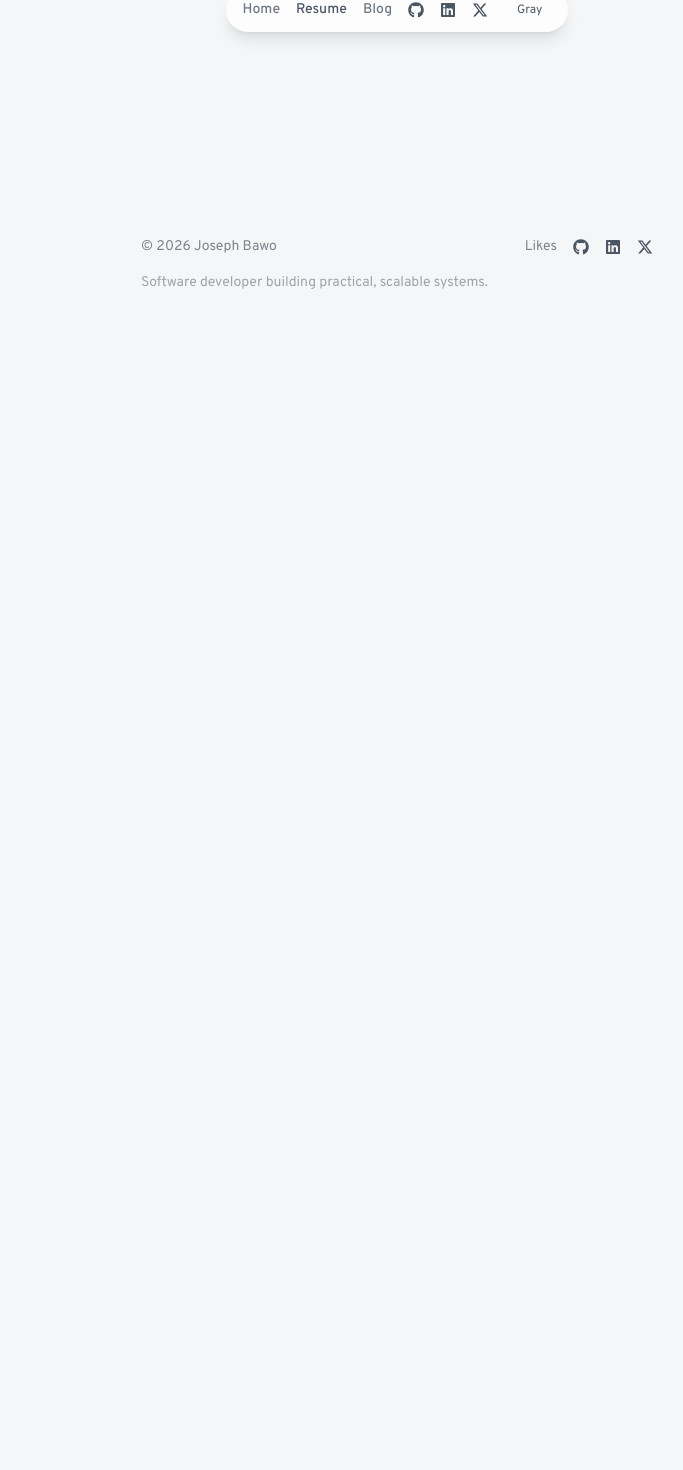
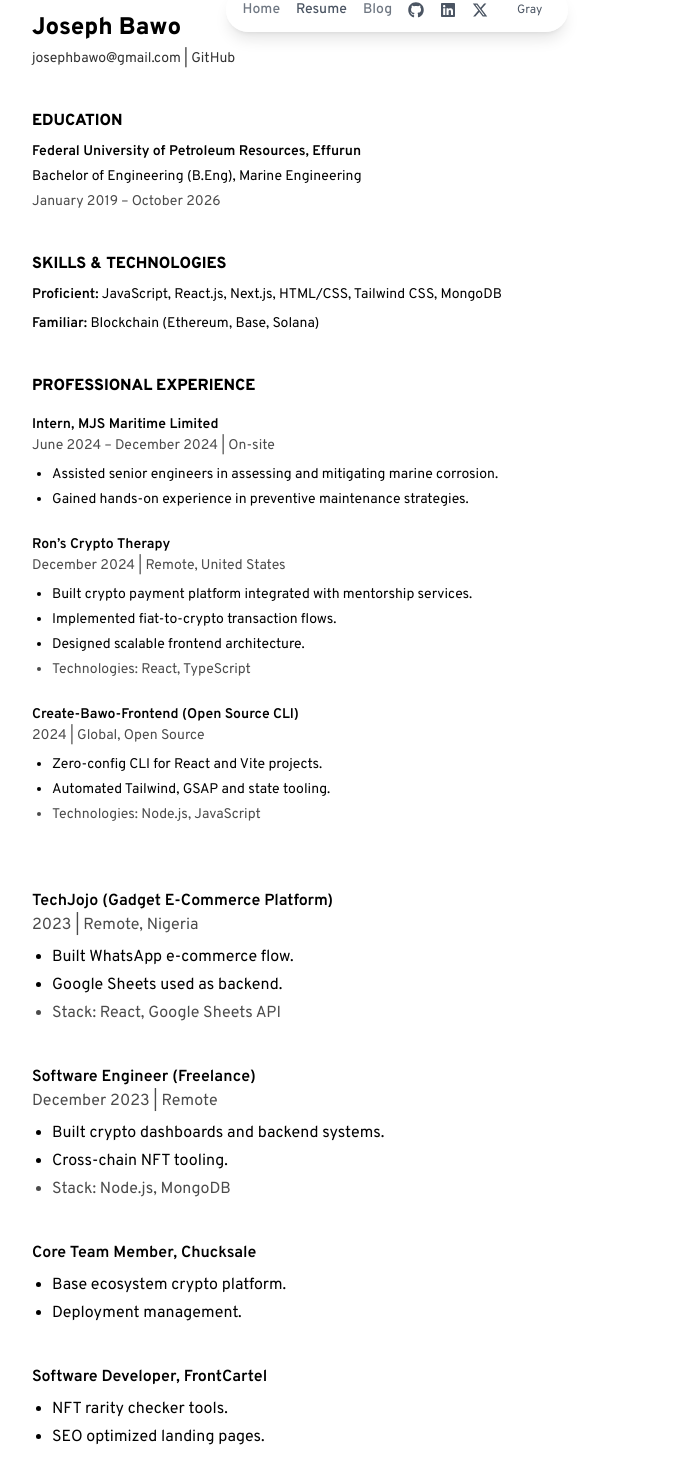
Before and after one commit to Joebakid/Porfolio-Redesign, a React (Vite) app: page /resume/pdf in a window 1280 px wide. Shown: the part 28-1498 px from the top of the page, without its empty margins (243-926 px from the left). Before the commit the page ends 800 px from the top, so only its background shows below. Built offline with nearby package versions, Linux system fonts and the light colour scheme.

Commit message:
printing

```diff
--- a/src/App.jsx
+++ b/src/App.jsx
@@ -12,6 +12,7 @@
 import { AppProvider } from "./state/AppContext";
 import GsapProvider from "./gsap/GsapProvider";
 import ScrollToTop from "./components/ScrollToTop";
+import ResumePDF from "./components/resume/ResumePDF";
 
 import { Analytics } from "@vercel/analytics/react"
 
@@ -46,6 +47,8 @@
               }
             />
 
+            <Route path="/resume/pdf" element={<ResumePDF/>} />
+
             <Route
               path="/bloglist"
               element={
--- a/src/components/landing page/Resume.jsx
+++ b/src/components/landing page/Resume.jsx
@@ -1,59 +1,27 @@
-import { useRef } from "react";
-import html2canvas from "html2canvas";
-import jsPDF from "jspdf";
-
 export default function Resume() {
-  const resumeRef = useRef(null);
-
-  const downloadPDF = async () => {
-    try {
-      const pages = resumeRef.current.querySelectorAll(".pdf-page");
-      if (!pages.length) return alert("No pages found");
-
-      const bgColor = getComputedStyle(document.body).backgroundColor;
-      const pdf = new jsPDF("p", "mm", "a4");
-
-      for (let i = 0; i < pages.length; i++) {
-        const canvas = await html2canvas(pages[i], {
-          scale: 2,
-          backgroundColor: bgColor,
-          useCORS: true,
-        });
-
-        const imgData = canvas.toDataURL("image/png", 1.0);
-        const pdfWidth = pdf.internal.pageSize.getWidth();
-        const pdfHeight = (canvas.height * pdfWidth) / canvas.width;
-
-        if (i !== 0) pdf.addPage();
-        pdf.addImage(imgData, "PNG", 0, 0, pdfWidth, pdfHeight);
-      }
-
-      pdf.save("Joseph-Bawo-Resume.pdf");
-    } catch (err) {
-      console.error(err);
-      alert("PDF failed to generate");
-    }
-  };
-
   return (
     <>
       {/* Download Button */}
       <div className="container-main flex justify-end mb-4">
         <button
-          onClick={downloadPDF}
-          className="px-4 py-2 rounded-lg text-sm font-semibold border border-blue-600 text-blue-600 hover:bg-blue-600 hover:text-white transition"
+          onClick={() => window.open("/resume/pdf", "_blank")}
+          className="
+            px-1 py-1 text-sm font-semibold rounded-lg border border-blue-600 text-blue-600
+            transition hover:bg-blue-600 hover:text-white
+            sm:px-4 sm:py-2 sm:text-[14px]
+          "
         >
           Download Resume (PDF)
         </button>
       </div>
 
-      {/* PDF Wrapper */}
-      <div ref={resumeRef} className="container-main space-y-20 ">
+      {/* ================= NORMAL UI RESUME ================= */}
+      <div className="container-main space-y-20">
 
         {/* ================= PAGE 1 ================= */}
-        <section className="pdf-page space-y-10 ">
+        <section className="space-y-10">
+
           {/* Header */}
-
           <header className="space-y-1 py-3.5 px-3.5">
             <h1 className="text-xl font-extrabold md:text-2xl">
               Joseph Bawo
@@ -111,7 +79,7 @@
             </div>
           </section>
 
-          {/* Experience - PART 1 */}
+          {/* Experience */}
           <section>
             <h2 className="text-[16px] font-extrabold uppercase md:text-xl py-3.5 px-3.5">
               Professional Experience
@@ -136,8 +104,8 @@
                 <ul className="list-disc pl-5 mt-2 space-y-1">
                   <li>Built a crypto payment platform integrated with mentorship services.</li>
                   <li>Implemented fiat-to-crypto transaction flows with secure payment handling.</li>
-                  <li>Designed responsive and scalable frontend architecture for smooth user experience.</li>
-                  <li>Collaborated with stakeholders to align product features with user needs.</li>
+                  <li>Designed responsive and scalable frontend architecture.</li>
+                  <li>Collaborated with stakeholders.</li>
                   <li className="opacity-70">Technologies: React, TypeScript</li>
                 </ul>
               </div>
@@ -147,72 +115,59 @@
                 <p className="font-semibold">Create-Bawo-Frontend (Open Source CLI)</p>
                 <p className="opacity-70">2024 | Global, Open Source</p>
                 <ul className="list-disc pl-5 mt-2 space-y-1">
-                  <li>Built and maintained a zero-configuration CLI tool for rapidly scaffolding production-ready React and Vite applications.</li>
-                  <li>Automated setup including Tailwind CSS, Zustand/Redux, GSAP and Framer Motion.</li>
-                  <li>Implemented interactive CLI prompts and template generation.</li>
-                  <li>Reduced project setup time from hours to minutes.</li>
-                  <li className="opacity-70">Technologies: Node.js, JavaScript, Vite, React, Tailwind CSS</li>
+                  <li>Zero-configuration CLI for React and Vite.</li>
+                  <li>Automated Tailwind, Zustand/Redux, GSAP.</li>
+                  <li>Template generation.</li>
+                  <li>Reduced setup time drastically.</li>
+                  <li className="opacity-70">Technologies: Node.js, JavaScript</li>
+                </ul>
+              </div>
+
+              {/* TechJojo */}
+              <div className="py-3.5 px-3.5">
+                <p className="font-semibold">TechJojo (Gadget E-Commerce Platform)</p>
+                <p className="opacity-70">2023 | Remote, Nigeria</p>
+                <ul className="list-disc pl-5 mt-2 space-y-1">
+                  <li>WhatsApp ordering flow.</li>
+                  <li>Google Sheets backend.</li>
+                  <li>Real-time syncing.</li>
+                  <li className="opacity-70">Technologies: React, Google Sheets API</li>
+                </ul>
+              </div>
+
+              {/* Freelance */}
+              <div className="py-3.5 px-3.5">
+                <p className="font-semibold">Software Engineer (Freelance)</p>
+                <p className="opacity-70">December 2023 | Remote</p>
+                <ul className="list-disc pl-5 mt-2 space-y-1">
+                  <li>Crypto dashboards and APIs.</li>
+                  <li>Cross-chain NFT tools.</li>
+                  <li className="opacity-70">Technologies: Node.js, MongoDB</li>
+                </ul>
+              </div>
+
+              {/* Chucksale */}
+              <div className="py-3.5 px-3.5">
+                <p className="font-semibold">Core Team Member, Chucksale</p>
+                <ul className="list-disc pl-5 mt-2 space-y-1">
+                  <li>Base ecosystem crypto platform.</li>
+                  <li>Deployment management.</li>
+                </ul>
+              </div>
+
+              {/* FrontCartel */}
+              <div className="py-3.5 px-3.5">
+                <p className="font-semibold">Software Developer, FrontCartel</p>
+                <ul className="list-disc pl-5 mt-2 space-y-1">
+                  <li>NFT rarity checker tools.</li>
+                  <li>SEO landing pages.</li>
+                  <li className="opacity-70">Technologies: React, Tailwind</li>
                 </ul>
               </div>
 
             </div>
           </section>
         </section>
-
-        {/* ================= PAGE 2 ================= */}
-        <section className="pdf-page space-y-10">
-
-          {/* TechJojo */}
-          <div className="py-3.5 px-3.5">
-            <p className="font-semibold">TechJojo (Gadget E-Commerce Platform)</p>
-            <p className="opacity-70">2023 | Remote, Nigeria</p>
-            <ul className="list-disc pl-5 mt-2 space-y-1">
-              <li>Built a lightweight e-commerce platform with WhatsApp order flow.</li>
-              <li>Designed a creative data storage system using Google Sheets as backend.</li>
-              <li>Integrated Google Sheets API for real-time syncing.</li>
-              <li>Enabled non-technical operators to manage inventory easily.</li>
-              <li className="opacity-70">Technologies: React, JavaScript, Google Sheets API, Tailwind CSS</li>
-            </ul>
-          </div>
-
-          {/* Freelance */}
-          <div className="py-3.5 px-3.5">
-            <p className="font-semibold">Software Engineer (Freelance)</p>
-            <p className="opacity-70">December 2023 | Remote, International Clients</p>
-            <ul className="list-disc pl-5 mt-2 space-y-1">
-              <li>Led a team of three in building and deploying a medium-scale crypto application and admin dashboard.</li>
-              <li>Designed and implemented scalable backend architecture, database schemas, and RESTful APIs.</li>
-              <li>Developed staking logic to calculate winnings and payout accuracy.</li>
-              <li>Built cross-chain NFT data export features.</li>
-              <li>Automated user communications via mailing service.</li>
-              <li className="opacity-70">Technologies: JavaScript, Node.js, MongoDB</li>
-            </ul>
-          </div>
-
-          {/* Chucksale */}
-          <div className="py-3.5 px-3.5">
-            <p className="font-semibold">Core Team Member, Chucksale</p>
-            <p className="opacity-70">January 2024 | Remote, International Clients</p>
-            <ul className="list-disc pl-5 mt-2 space-y-1">
-              <li>Oversaw development of the Chucksale landing page and crypto application for the Base ecosystem.</li>
-              <li>Led developers and designers through planning and release cycles.</li>
-              <li>Managed deployments and compute resources during high traffic.</li>
-              <li className="opacity-70">Technologies: JavaScript, Node.js, Express.js, React.js, PostgreSQL, Travis CI</li>
-            </ul>
-          </div>
-
-          {/* FrontCartel */}
-          <div className="py-3.5 px-3.5">
-            <p className="font-semibold">Software Developer, FrontCartel</p>
-            <p className="opacity-70">December 2023 | Remote, International Clients</p>
-            <ul className="list-disc pl-5 mt-2 space-y-1">
-              <li>Built NFT rarity checker tools for verifying digital assets.</li>
-              <li>Designed SEO-optimized landing pages to improve web traffic.</li>
-              <li className="opacity-70">Technologies: JavaScript, React.js, Tailwind CSS</li>
-            </ul>
-          </div>
-
-        </section>
       </div>
     </>
   );
--- a/src/components/landing page/footer.jsx
+++ b/src/components/landing page/footer.jsx
@@ -4,7 +4,7 @@
 export default function Footer() {
   return (
     <section className="container-main mt-20">
-      <footer className="mt-20 pb-10">
+      <footer className="mt-20 pb-10 print:hidden">
         <div
           className="
             flex flex-col gap-4
--- a/src/components/landing page/navigation.jsx
+++ b/src/components/landing page/navigation.jsx
@@ -47,7 +47,7 @@
   return (
     <nav
       ref={navRef}
-      className={`
+      className={`print:hidden
         fixed top-4 inset-x-0 z-50
         flex justify-center
         transition-all duration-300
--- /dev/null
+++ b/src/components/resume/ResumePDF.jsx
@@ -0,0 +1,157 @@
+import { useEffect } from "react";
+
+export default function ResumePDF() {
+  useEffect(() => {
+    const timer = setTimeout(() => window.print(), 400);
+    return () => clearTimeout(timer);
+  }, []);
+
+  return (
+
+    <div className="min-h-screen bg-white text-black flex justify-center">
+      <div className="w-[794px] px-8 py-10 space-y-16">
+
+        {/* ================= PAGE 1 ================= */}
+        <section className="space-y-10 break-after-page">
+
+          {/* Header */}
+          <header className="space-y-1">
+            <h1 className="text-2xl font-extrabold">
+              Joseph Bawo
+            </h1>
+
+            <p className="text-[14px] opacity-80">
+              josephbawo@gmail.com | GitHub
+            </p>
+          </header>
+
+          {/* Education */}
+          <section>
+            <h2 className="text-[16px] font-extrabold uppercase">
+              Education
+            </h2>
+
+            <div className="mt-2 space-y-1 text-[14px]">
+              <p className="font-semibold">
+                Federal University of Petroleum Resources, Effurun
+              </p>
+              <p>Bachelor of Engineering (B.Eng), Marine Engineering</p>
+              <p className="opacity-70">January 2019 – October 2026</p>
+            </div>
+          </section>
+
+          {/* Skills */}
+          <section>
+            <h2 className="text-[16px] font-extrabold uppercase">
+              Skills & Technologies
+            </h2>
+
+            <div className="mt-2 space-y-2 text-[14px]">
+              <p>
+                <span className="font-semibold">Proficient:</span>{" "}
+                JavaScript, React.js, Next.js, HTML/CSS, Tailwind CSS, MongoDB
+              </p>
+
+              <p>
+                <span className="font-semibold">Familiar:</span>{" "}
+                Blockchain (Ethereum, Base, Solana)
+              </p>
+            </div>
+          </section>
+
+          {/* Experience – Page 1 */}
+          <section>
+            <h2 className="text-[16px] font-extrabold uppercase">
+              Professional Experience
+            </h2>
+
+            <div className="mt-4 space-y-6 text-[14px]">
+
+              {/* MJS */}
+              <div>
+                <p className="font-semibold">Intern, MJS Maritime Limited</p>
+                <p className="opacity-70">June 2024 – December 2024 | On-site</p>
+                <ul className="list-disc pl-5 mt-2 space-y-1">
+                  <li>Assisted senior engineers in assessing and mitigating marine corrosion.</li>
+                  <li>Gained hands-on experience in preventive maintenance strategies.</li>
+                </ul>
+              </div>
+
+              {/* Ron */}
+              <div>
+                <p className="font-semibold">Ron’s Crypto Therapy</p>
+                <p className="opacity-70">December 2024 | Remote, United States</p>
+                <ul className="list-disc pl-5 mt-2 space-y-1">
+                  <li>Built crypto payment platform integrated with mentorship services.</li>
+                  <li>Implemented fiat-to-crypto transaction flows.</li>
+                  <li>Designed scalable frontend architecture.</li>
+                  <li className="opacity-70">Technologies: React, TypeScript</li>
+                </ul>
+              </div>
+
+              {/* Create Bawo */}
+              <div>
+                <p className="font-semibold">
+                  Create-Bawo-Frontend (Open Source CLI)
+                </p>
+                <p className="opacity-70">2024 | Global, Open Source</p>
+                <ul className="list-disc pl-5 mt-2 space-y-1">
+                  <li>Zero-config CLI for React and Vite projects.</li>
+                  <li>Automated Tailwind, GSAP and state tooling.</li>
+                  <li className="opacity-70">Technologies: Node.js, JavaScript</li>
+                </ul>
+              </div>
+
+            </div>
+          </section>
+        </section>
+
+        {/* ================= PAGE 2 ================= */}
+        <section className="space-y-10">
+
+          {/* TechJojo */}
+          <div>
+            <p className="font-semibold">TechJojo (Gadget E-Commerce Platform)</p>
+            <p className="opacity-70">2023 | Remote, Nigeria</p>
+            <ul className="list-disc pl-5 mt-2 space-y-1">
+              <li>Built WhatsApp e-commerce flow.</li>
+              <li>Google Sheets used as backend.</li>
+              <li className="opacity-70">Stack: React, Google Sheets API</li>
+            </ul>
+          </div>
+
+          {/* Freelance */}
+          <div>
+            <p className="font-semibold">Software Engineer (Freelance)</p>
+            <p className="opacity-70">December 2023 | Remote</p>
+            <ul className="list-disc pl-5 mt-2 space-y-1">
+              <li>Built crypto dashboards and backend systems.</li>
+              <li>Cross-chain NFT tooling.</li>
+              <li className="opacity-70">Stack: Node.js, MongoDB</li>
+            </ul>
+          </div>
+
+          {/* Chucksale */}
+          <div>
+            <p className="font-semibold">Core Team Member, Chucksale</p>
+            <ul className="list-disc pl-5 mt-2 space-y-1">
+              <li>Base ecosystem crypto platform.</li>
+              <li>Deployment management.</li>
+            </ul>
+          </div>
+
+          {/* FrontCartel */}
+          <div>
+            <p className="font-semibold">Software Developer, FrontCartel</p>
+            <ul className="list-disc pl-5 mt-2 space-y-1">
+              <li>NFT rarity checker tools.</li>
+              <li>SEO optimized landing pages.</li>
+            </ul>
+          </div>
+
+        </section>
+      </div>
+    </div>
+
+  );
+}
```
